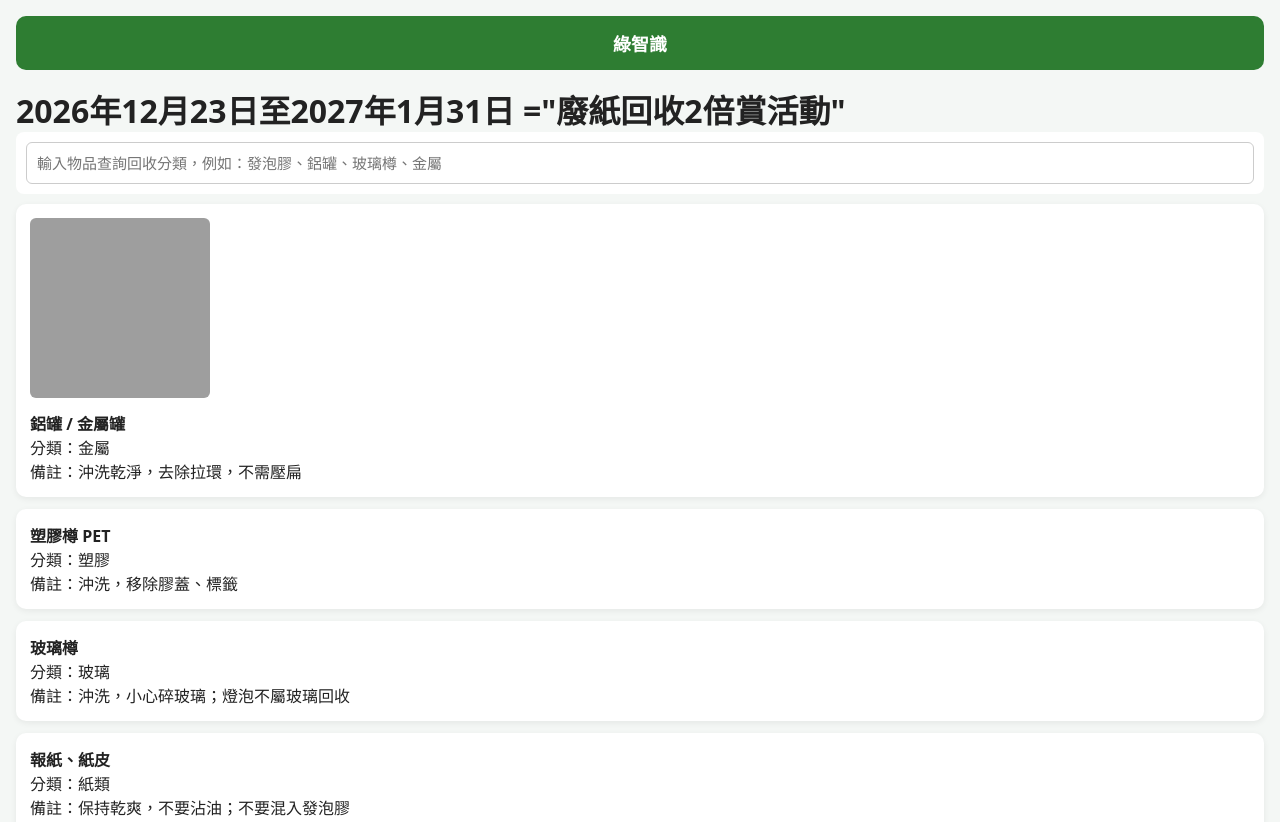
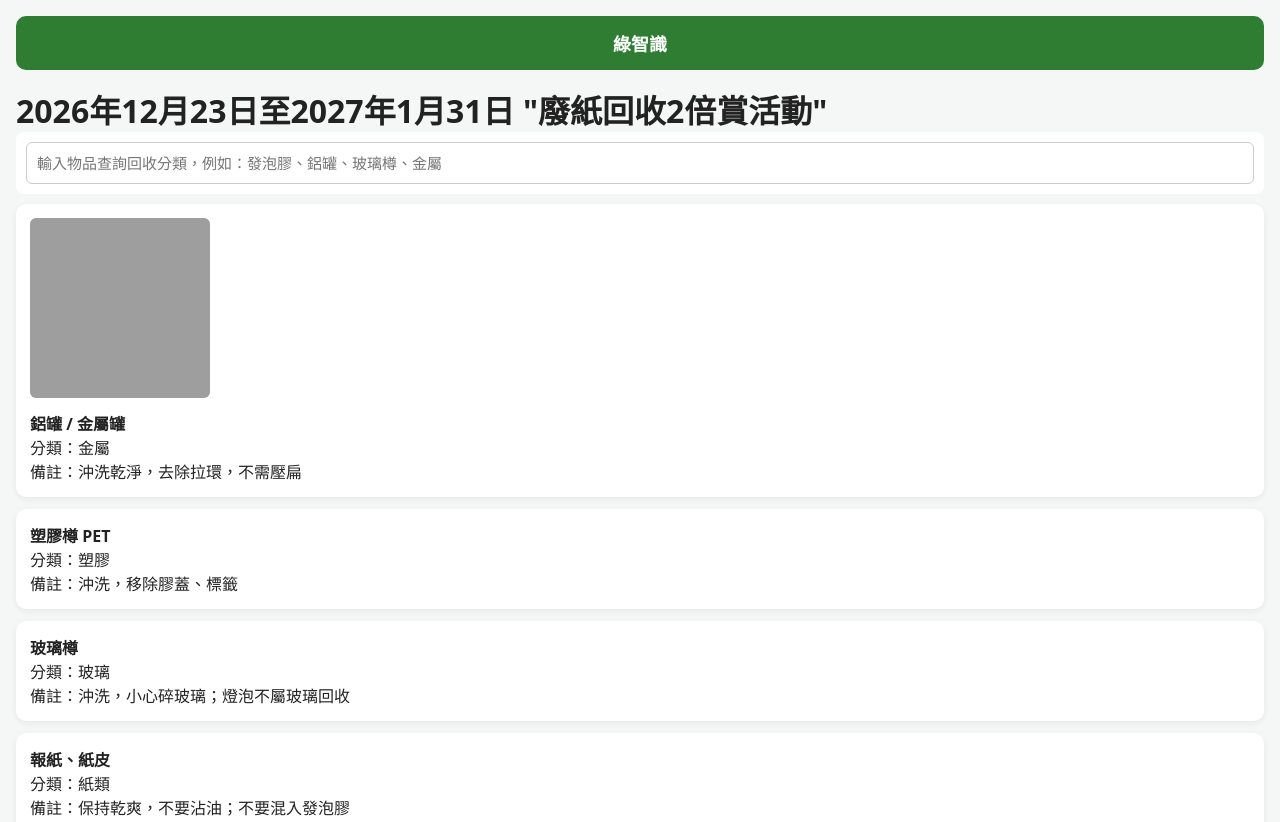
Before and after one commit to kawai-co/my-html-demo, a plain HTML site: page index.html in a window 1280 px wide. Shown: the top 822 px of the page. Drawn offline with Linux system fonts and the light colour scheme; grey boxes are pictures that could not be loaded.

Commit message:
Update index.html

```diff
--- a/index.html
+++ b/index.html
@@ -71,7 +71,7 @@ body{
 
 <!-- ===== 新增：廢紙回收2倍賞 Banner ===== -->
      <h1>2026年12月23日至2027年1月31日
-    ="廢紙回收2倍賞活動"</h1>
+    "廢紙回收2倍賞活動"</h1>
 
 <div class="search-box">
     <input id="searchInput" placeholder="輸入物品查詢回收分類，例如：發泡膠、鋁罐、玻璃樽、金屬">
```
